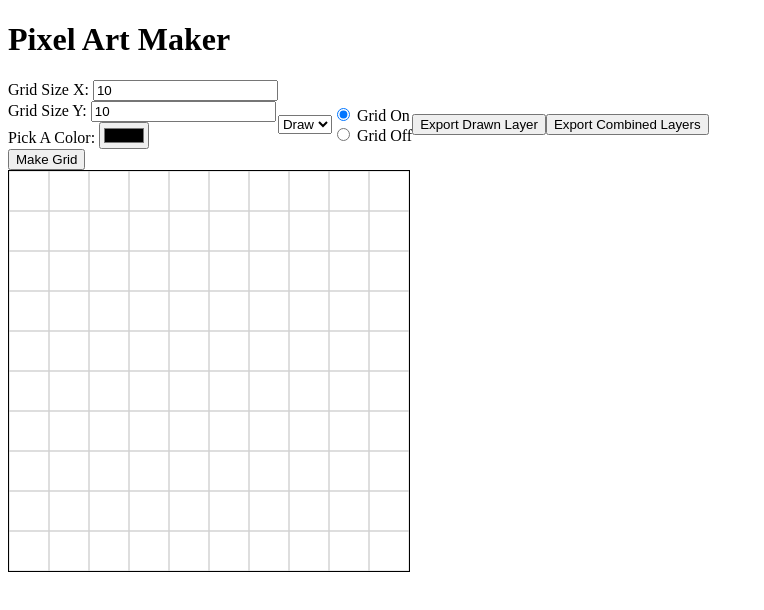
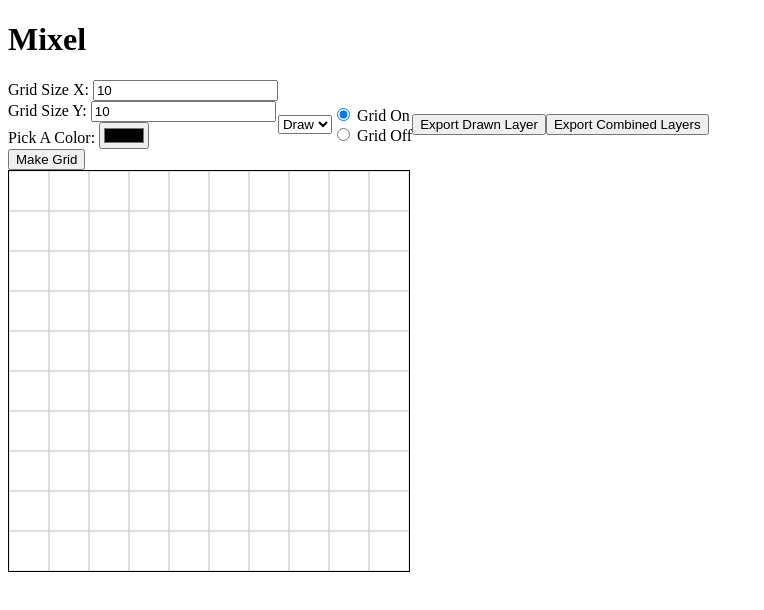
Before and after one commit to leomcelroy/mixel, a plain HTML site: page index.html in a window 1280 px wide. Shown: the whole page, without its empty margins (0-764 px from the left). Drawn offline with Linux system fonts and the light colour scheme.

Commit message:
changed name

```diff
--- a/index.html
+++ b/index.html
@@ -14,7 +14,7 @@
     <title>Mixel</title>
 </head>
 <body>
-    <h1>Pixel Art Maker</h1>
+    <h1>Mixel</h1>
     <div style="display: flex; align-items: center;">
       <form id="sizePicker">
           Grid Size X: <input type="number" id="inputSizeX" value="10" min="1"><br>
```
Also changed, not shown: 1 other file.
